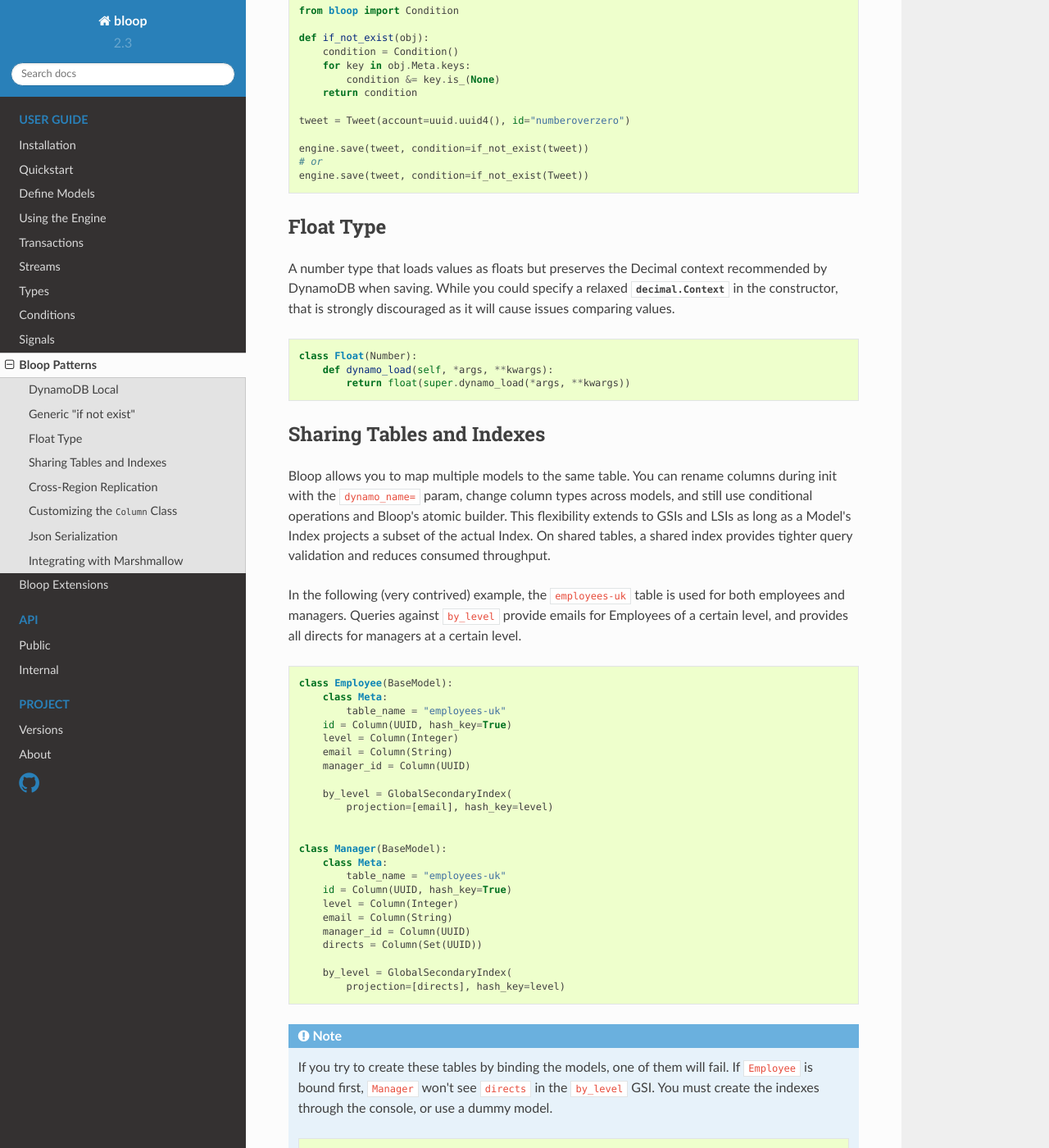
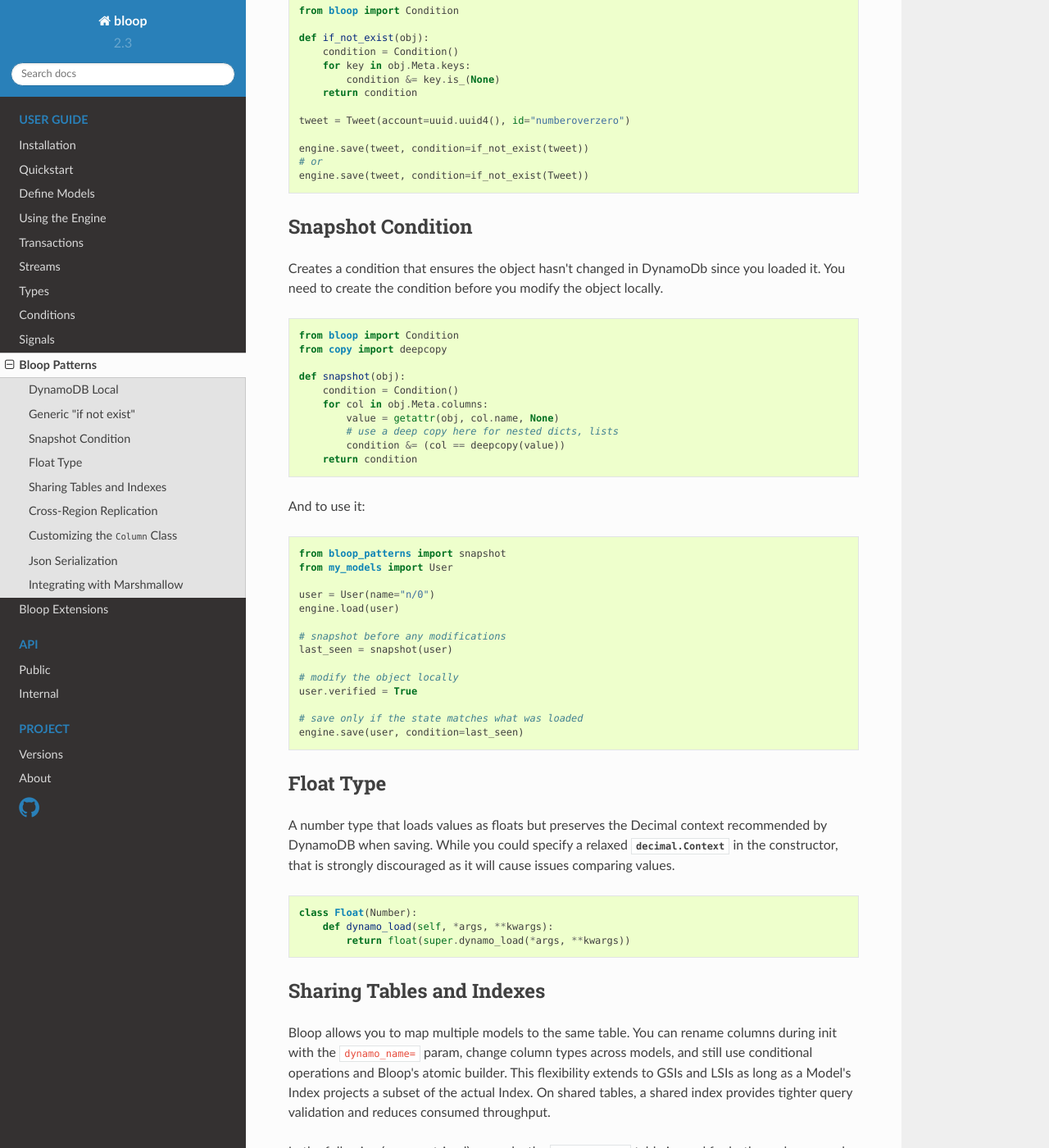
Before and after one commit to numberoverzero/bloop, a Sphinx documentation site: the page built from docs/user/patterns.rst, in a window 1280 px wide and 1400 px high, scrolled down 1709 px. Shown: the whole window at 82% size. Built offline with Sphinx 7.4.7 and the Read the Docs theme 2.0.0, drawn with Linux system fonts in a browser that asks for light colours.

```diff
--- a/bloop/__init__.py
+++ b/bloop/__init__.py
@@ -1,3 +1,5 @@
+import warnings
+
 from .conditions import Condition
 from .engine import Engine
 from .exceptions import (
@@ -62,3 +64,4 @@
     "Condition", "QueryIterator", "ReadTransaction", "ScanIterator", "Stream", "WriteTransaction", "missing",
 ]
 __version__ = "2.3.3"
+warnings.simplefilter("always", DeprecationWarning)
--- a/docs/user/patterns.rst
+++ b/docs/user/patterns.rst
@@ -108,6 +108,47 @@
     engine.save(tweet, condition=if_not_exist(tweet))
     # or
     engine.save(tweet, condition=if_not_exist(Tweet))
+
+.. _patterns-snapshot:
+
+====================
+ Snapshot Condition
+====================
+
+Creates a condition that ensures the object hasn't changed in DynamoDb since you loaded it.
+You need to create the condition before you modify the object locally.
+
+.. code-block:: python
+
+    from bloop import Condition
+    from copy import deepcopy
+
+    def snapshot(obj):
+        condition = Condition()
+        for col in obj.Meta.columns:
+            value = getattr(obj, col.name, None)
+            # use a deep copy here for nested dicts, lists
+            condition &= (col == deepcopy(value))
+        return condition
+
+And to use it:
+
+.. code-block:: python
+
+    from bloop_patterns import snapshot
+    from my_models import User
+
+    user = User(name="n/0")
+    engine.load(user)
+
+    # snapshot before any modifications
+    last_seen = snapshot(user)
+
+    # modify the object locally
+    user.verified = True
+
+    # save only if the state matches what was loaded
+    engine.save(user, condition=last_seen)
 
 .. _patterns-float:
 
```
Also changed, not shown: CHANGELOG.rst (+8 -0 lines), docs/user/engine.rst (+7 -0 lines), 1 other file.
